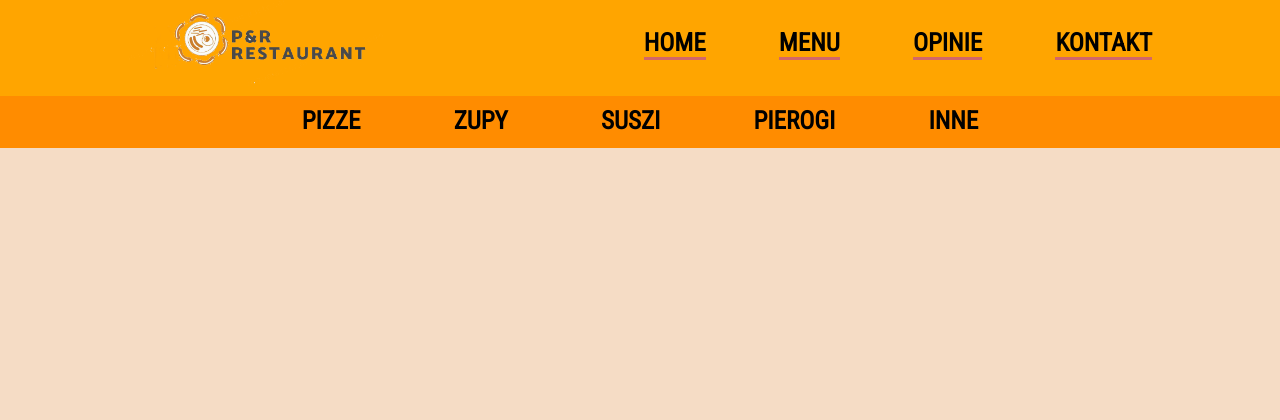
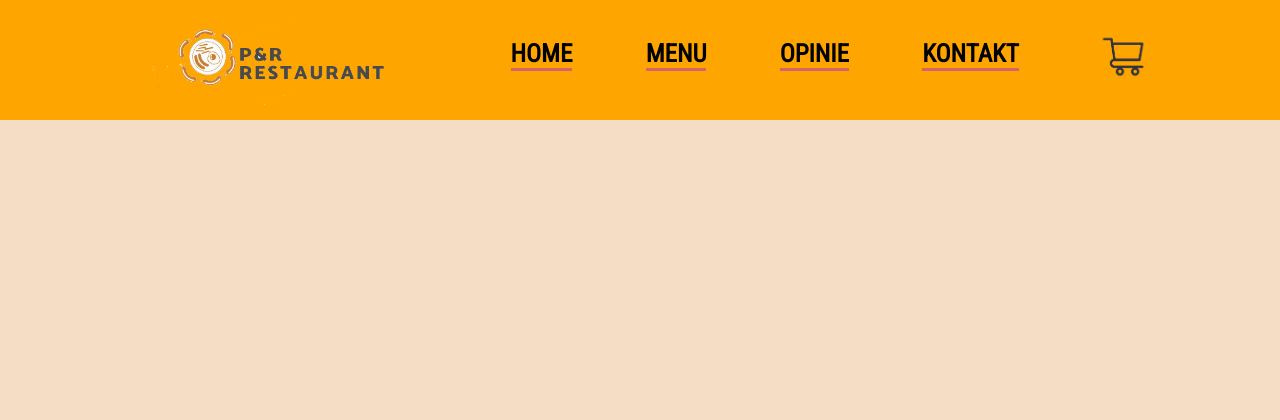
Before and after one commit to piotrchuchla9/restauracja, a PHP site: page / in a window 1280 px wide. Shown: the top 420 px of the page. Run offline with PHP 8.4, Linux system fonts and the light colour scheme; data comes from the database, SQL or seed files in the repository; some libraries are stand-ins or nearby versions.

Commit message:
poprawki i koszyk

```diff
--- a/index.php
+++ b/index.php
@@ -49,19 +49,12 @@ document.getElementById("myLink").click();
                     <li><a href="#" class="menuBtn">Menu</a></li>
                     <li><a href="#" class="opinieBtn">Opinie</a></li>
                     <li><a href="#" class="kontaktBtn">Kontakt</a></li>
+                    <li><a href="#" class="aCart"><img src="/img/cart.png" alt="cart" class="cart"></a></li>
                 </ul>
             </nav>
         </div>
 
-        <div class="category">
-            <ul>
-                <li><a href="#" class="pizzaBtn">Pizze</a></li>
-                <li><a href="#" class="zupaBtn">Zupy</a></li>
-                <li><a href="#" class="susziBtn">Suszi</a></li>
-                <li><a href="#" class="pierogiBtn">Pierogi</a></li>
-                <li><a href="#" class="inneBtn">Inne</a></li>
-            </ul>
-        </div>
+
     </header>
 
 
@@ -82,18 +75,18 @@ document.getElementById("myLink").click();
 <div class="w3-container  w3-padding-64 w3-xxlarge" id="tabs">
   <div id="tabs" class="w3-content">
     <h1 class="w3-center w3-jumbo" style="margin-bottom:64px">NASZE MENU</h1>
-    <div  class="w3-row w3-center w3-border w3-border-dark-grey">
-      <a href="javascript:void(0)" onclick="openMenu(event, 'Pizza');">
-        <div class="w3-col s4 tablink w3-padding-large w3-hover-red">Pizza</div>
+    <div  class="w3-row w3-center w3-border w3-border-dark-grey foodBtnCont">
+      <a href="javascript:void(0)" class="aFoodBtn" onclick="openMenu(event, 'Pizza');">
+        <div class="w3-col s4 tablink w3-padding-large w3-hover-red foodBtn">Pizza</div>
       </a>
-      <a href="javascript:void(0)" onclick="openMenu(event, 'Zupy');">
-        <div class="w3-col s4 tablink w3-padding-large w3-hover-red">Zupy</div>
+      <a href="javascript:void(0)" class="aFoodBtn" onclick="openMenu(event, 'Zupy');">
+        <div class="w3-col s4 tablink w3-padding-large w3-hover-red foodBtn">Zupy</div>
       </a>
-      <a href="javascript:void(0)" onclick="openMenu(event, 'Sushi');">
-        <div class="w3-col s4 tablink w3-padding-large w3-hover-red">Sushi</div>
+      <a href="javascript:void(0)" class="aFoodBtn" onclick="openMenu(event, 'Sushi');">
+        <div class="w3-col s4 tablink w3-padding-large w3-hover-red foodBtn">Sushi</div>
       </a>
-      <a href="javascript:void(0)" onclick="openMenu(event, 'Pierogi');">
-        <div class="w3-col s4 tablink w3-padding-large w3-hover-red">Pierogi</div>
+      <a href="javascript:void(0)" class="aFoodBtn" onclick="openMenu(event, 'Pierogi');">
+        <div class="w3-col s4 tablink w3-padding-large w3-hover-red foodBtn">Pierogi</div>
       </a>
     </div>
 
--- a/script.js
+++ b/script.js
@@ -71,6 +71,8 @@ $("document").ready(function() {
     });
 
 
+    var widthFoodBtn = $(".aFoodBtn").width();
+    $(".foodBtn").css("width", widthFoodBtn);
 
 
 });
--- a/style.css
+++ b/style.css
@@ -45,34 +45,14 @@ header::after{
 
 .logo {
     position: absolute;
-    height: 60%;
+    height: 80%;
     float: left;
     padding:0;
     padding-bottom: 30px;
+    margin-top: 15px;
 }
 
-.category li{
-    display:inline-block;
-    margin:0px auto 0px auto;
-    justify-content: center;
-    align-items: center;
-    padding: 7px 45px;
-    padding-bottom: 0px;;
-}
 
-.category a{
-    color: rgb(0, 0, 0);
-    font-weight: bold;
-    text-decoration: none;
-    text-transform: uppercase;
-    font-size: 25px;
-    transition: 0.25s;
-}
-.category::after{
-    content: '';
-    display: table;
-    clear: both;
-}
 nav {
     float: right;
 }
@@ -98,11 +78,24 @@ nav a {
     transition: 0.25s;
 }
 
+nav a.aCart {
+    border-bottom: none;
+}
+
+nav a.aCart:hover {
+    border-bottom: none;
+}
+
 nav a:hover {
     color: #000;
     text-decoration: none;
     border-bottom: 5px solid red;
 }
+
+.cart {
+    width:60px;
+}
+
 
 .menu {
     display: none;
@@ -169,9 +162,15 @@ main {
 
 
 
+.foodBtnCont {
+    display: flex;
+    justify-content: center;
+    align-items: center;
+}
 
-
-
+.foodBtn {
+    flex-shrink: 0;
+}
 
 .categories p {
     font-size: 50px;
```
Also changed, not shown: img/cart.png (added).
